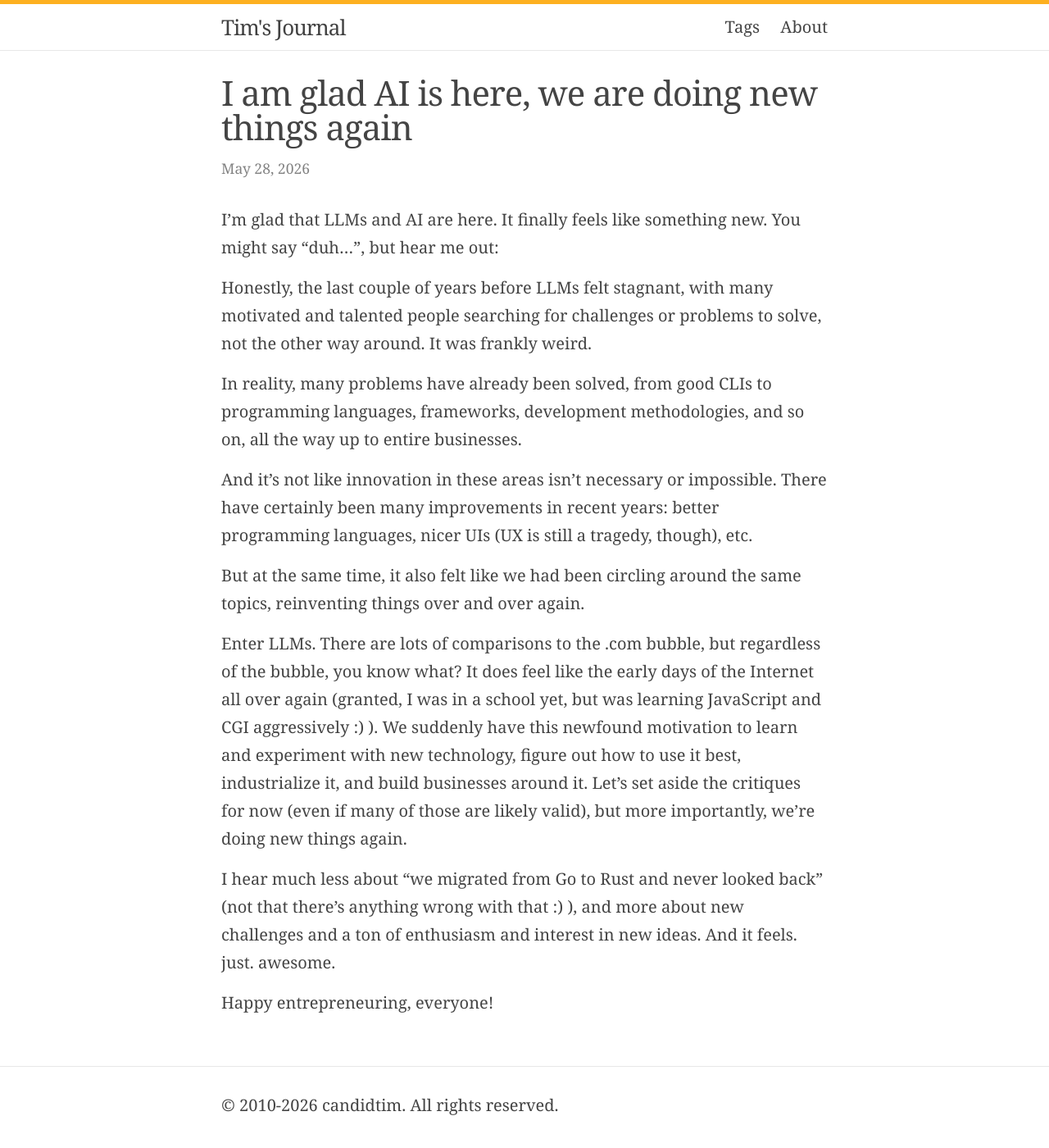
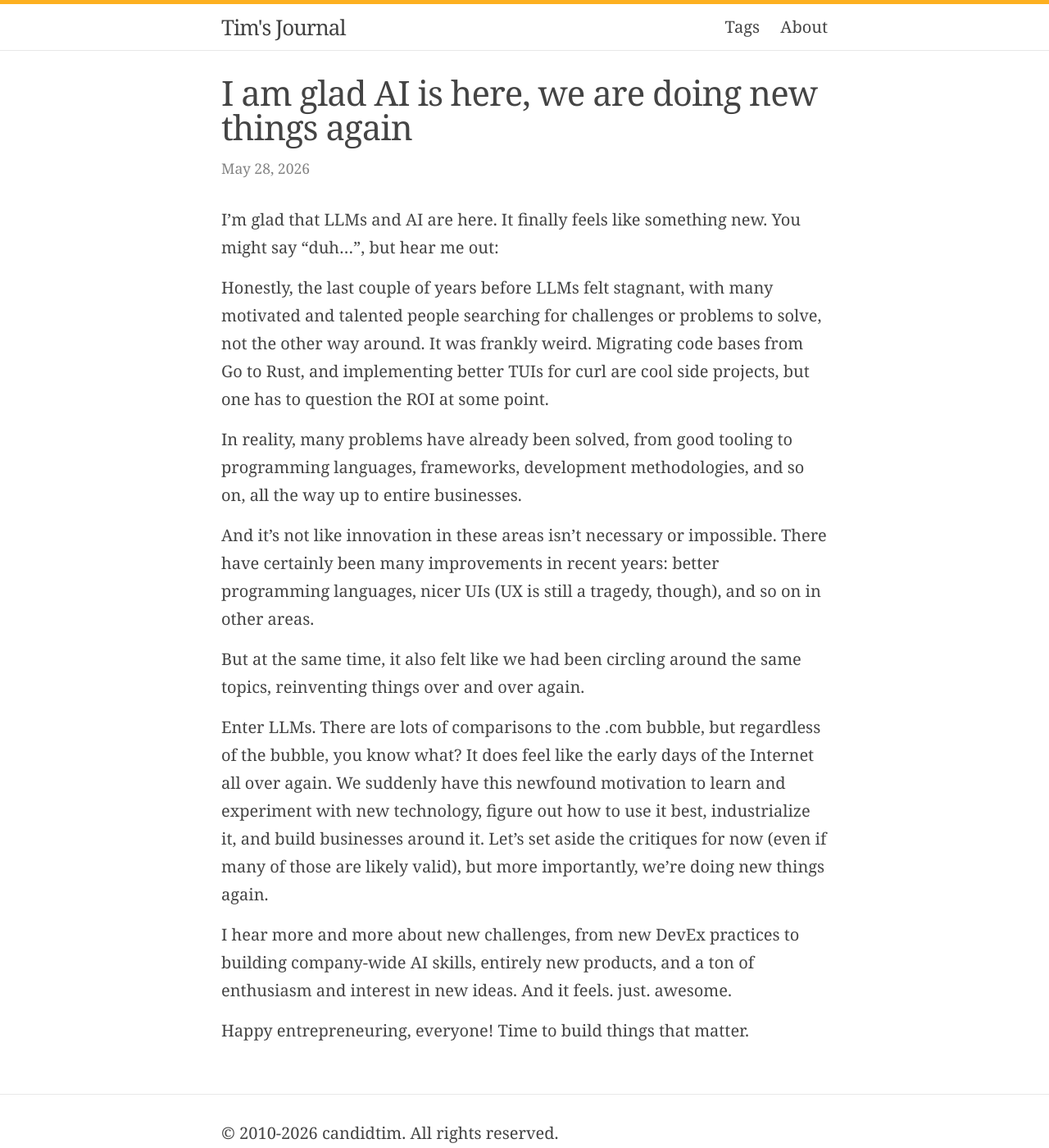
Before and after one commit to candidtim/candidtim.github.io, a Jekyll site: the page built from _posts/2026-05-28-llms-are-new.md, in a window 1280 px wide and 1400 px high. Shown: the whole window at 82% size. Built offline with Jekyll 4.4.1, drawn with Linux system fonts in a browser that asks for light colours; comment, search, counter and statistics services are not loaded.

Commit message:
LLMs are new (changed phrasing)

```diff
--- a/_posts/2026-05-28-llms-are-new.md
+++ b/_posts/2026-05-28-llms-are-new.md
@@ -4,9 +4,9 @@ title: "I am glad AI is here, we are doing new things again"
 date:   2026-05-28
 categories: ai
 description: >
-  LLMs finally made tech feel new and exciting again, like the early days of
-  the Internet. After years of circling the same topics, we're doing
-  genuinely new things again, and it feels awesome.
+  LLMs and AI make tech feel genuinely new again, after years of talented
+  people searching for problems rather than solving them. We're building things
+  that matter, and it feels awesome again.
 ---
 
 I’m glad that LLMs and AI are here. It finally feels like something new. You
@@ -14,30 +14,30 @@ might say "duh...", but hear me out:
 
 Honestly, the last couple of years before LLMs felt stagnant, with many
 motivated and talented people searching for challenges or problems to solve,
-not the other way around. It was frankly weird.
+not the other way around. It was frankly weird. Migrating code bases from Go to
+Rust, and implementing better TUIs for curl are cool side projects, but one has
+to question the ROI at some point.
 
-In reality, many problems have already been solved, from good CLIs to
+In reality, many problems have already been solved, from good tooling to
 programming languages, frameworks, development methodologies, and so on, all
 the way up to entire businesses.
 
 And it's not like innovation in these areas isn't necessary or impossible.
 There have certainly been many improvements in recent years: better programming
-languages, nicer UIs (UX is still a tragedy, though), etc.
+languages, nicer UIs (UX is still a tragedy, though), and so on in other areas.
 
 But at the same time, it also felt like we had been circling around the same
 topics, reinventing things over and over again.
 
 Enter LLMs. There are lots of comparisons to the .com bubble, but regardless of
 the bubble, you know what? It does feel like the early days of the Internet all
-over again (granted, I was in a school yet, but was learning JavaScript and CGI
-aggressively :) ). We suddenly have this newfound motivation to learn and
-experiment with new technology, figure out how to use it best, industrialize
-it, and build businesses around it. Let's set aside the critiques for now (even
-if many of those are likely valid), but more importantly, we’re doing new
-things again.
+over again. We suddenly have this newfound motivation to learn and experiment
+with new technology, figure out how to use it best, industrialize it, and build
+businesses around it. Let's set aside the critiques for now (even if many of
+those are likely valid), but more importantly, we’re doing new things again.
 
-I hear much less about “we migrated from Go to Rust and never looked back” (not
-that there's anything wrong with that :) ), and more about new challenges and a
-ton of enthusiasm and interest in new ideas. And it feels. just. awesome.
+I hear more and more about new challenges, from new DevEx practices to building
+company-wide AI skills, entirely new products, and a ton of enthusiasm and
+interest in new ideas. And it feels. just. awesome.
 
-Happy entrepreneuring, everyone!
+Happy entrepreneuring, everyone! Time to build things that matter.
```
